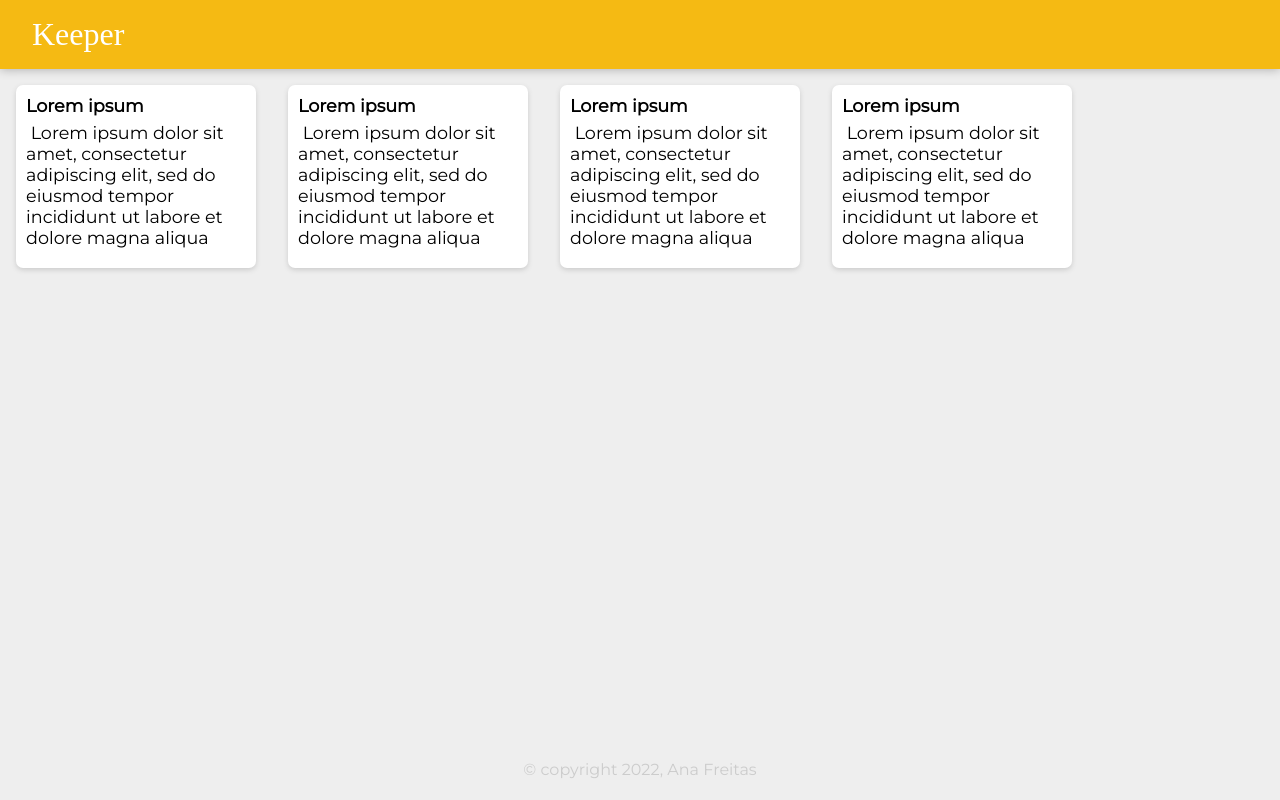
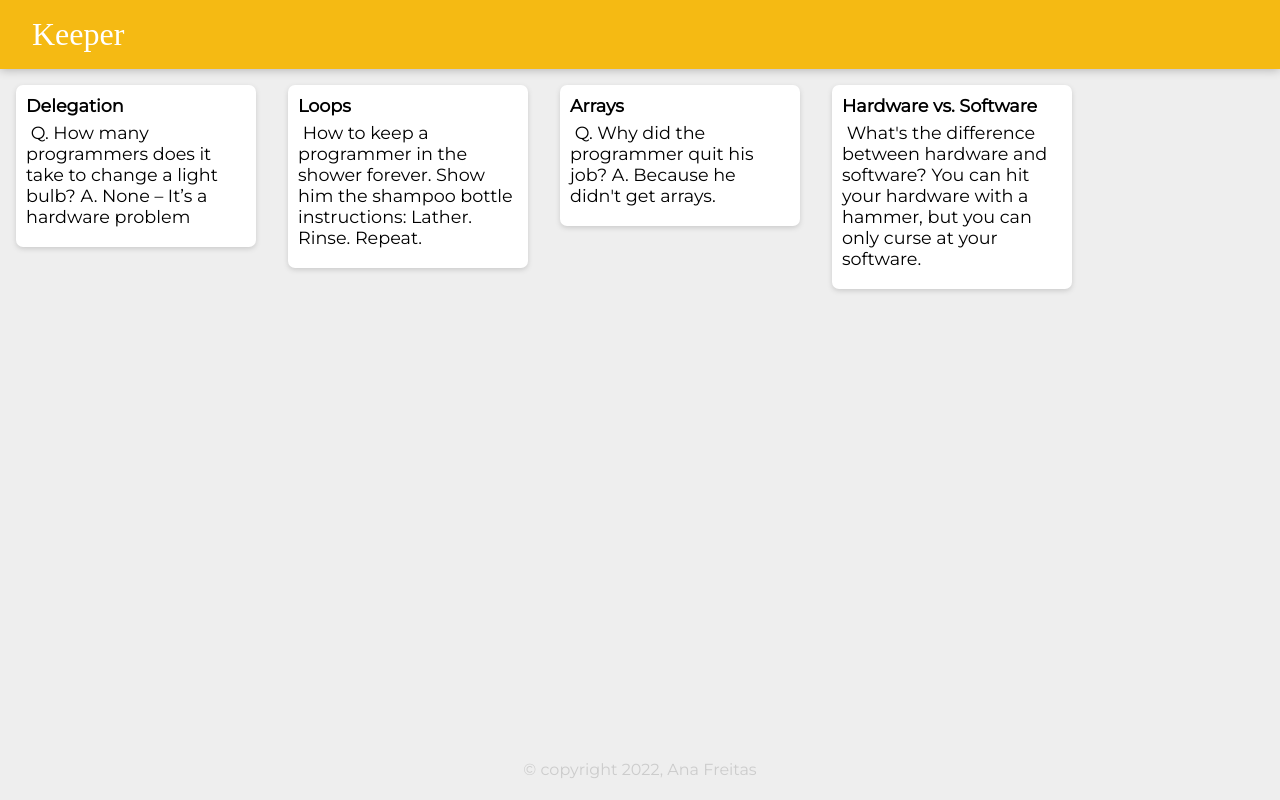
Before and after one commit to anafts/Keeper, a React (Create React App) app: page / in a window 1280 px wide. Built offline with nearby package versions, Linux system fonts and the light colour scheme; a web font is replaced by a local one.

Commit message:
setting props

```diff
--- a/src/components/Note.jsx
+++ b/src/components/Note.jsx
@@ -1,12 +1,14 @@
 import React from 'react';
+import notes from '../notes.js'
 
-function Note() {
+
+function Note(props) {
     return (
 
         <div className='note'>
 
-            <h1> Lorem ipsum</h1>
-            <p> Lorem ipsum dolor sit amet, consectetur adipiscing elit, sed do eiusmod tempor incididunt ut labore et dolore magna aliqua</p>
+            <h1> {props.title} </h1>
+            <p> {props.content} </p>
         </div>
 
     );
```
